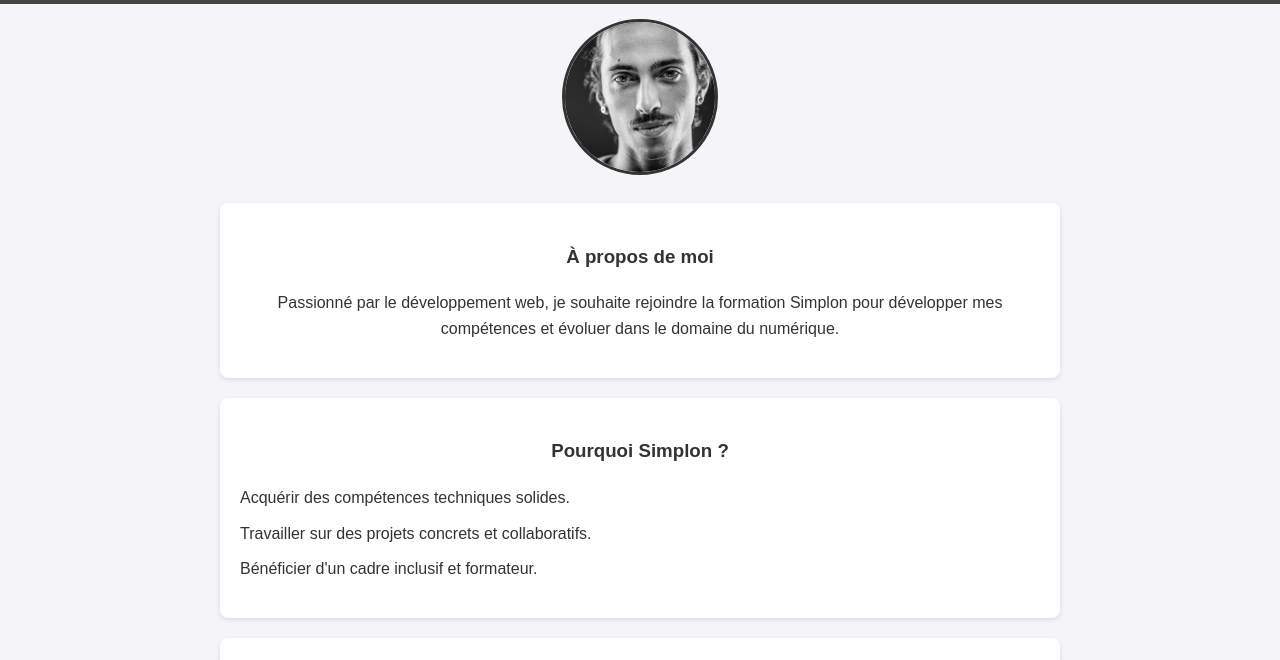
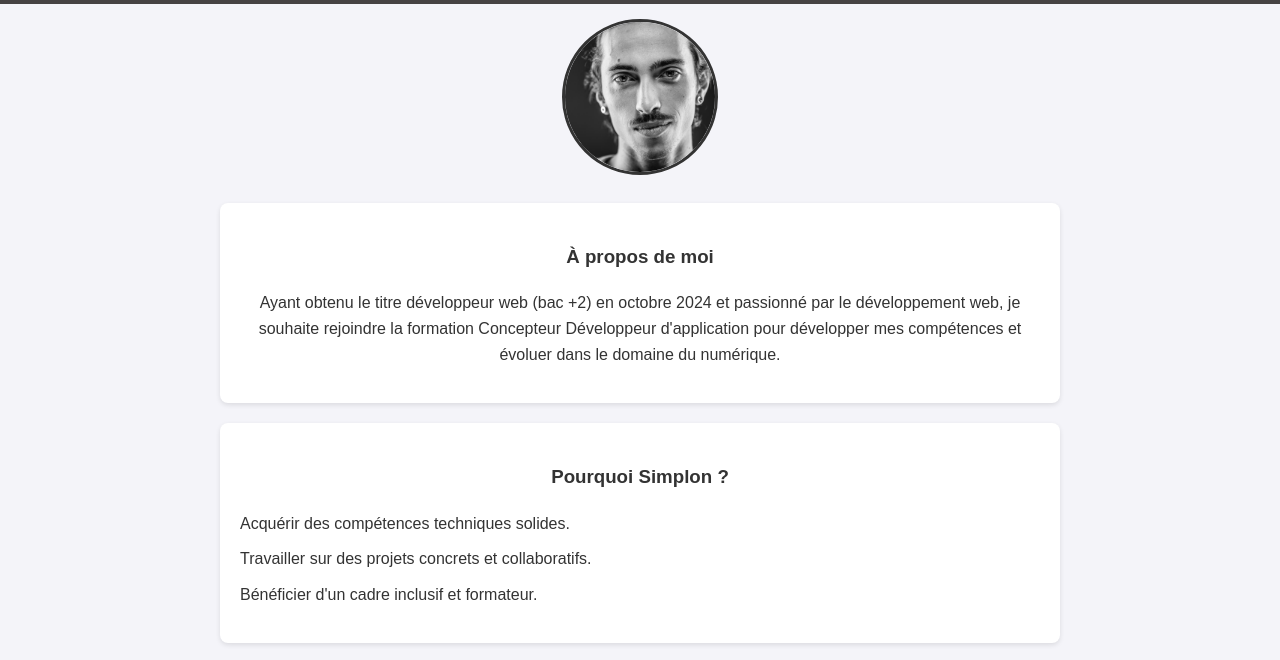
Before and after one commit to Zadig2b/carte-visite, a plain HTML site: page index.html in a window 1280 px wide. Shown: the part 138-798 px from the top of the page. Drawn offline with Linux system fonts and the light colour scheme.

Commit message:
update encart a propos

```diff
--- a/index.html
+++ b/index.html
@@ -22,8 +22,7 @@
     <section class="about">
       <h3>À propos de moi</h3>
       <p>
-        Passionné par le développement web, je souhaite rejoindre la formation
-        Simplon pour développer mes compétences et évoluer dans le domaine du
+        Ayant obtenu le titre développeur web (bac +2) en octobre 2024 et passionné par le développement web, je souhaite rejoindre la formation Concepteur Développeur d'application pour développer mes compétences et évoluer dans le domaine du
         numérique.
       </p>
     </section>
```
